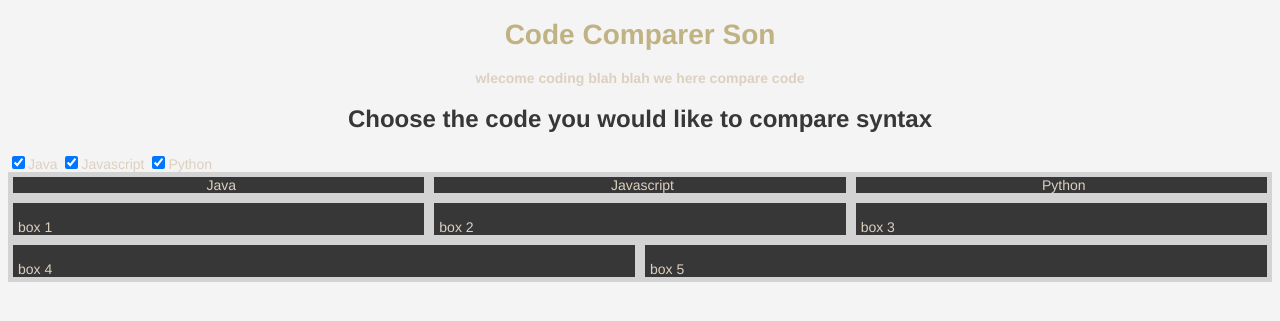
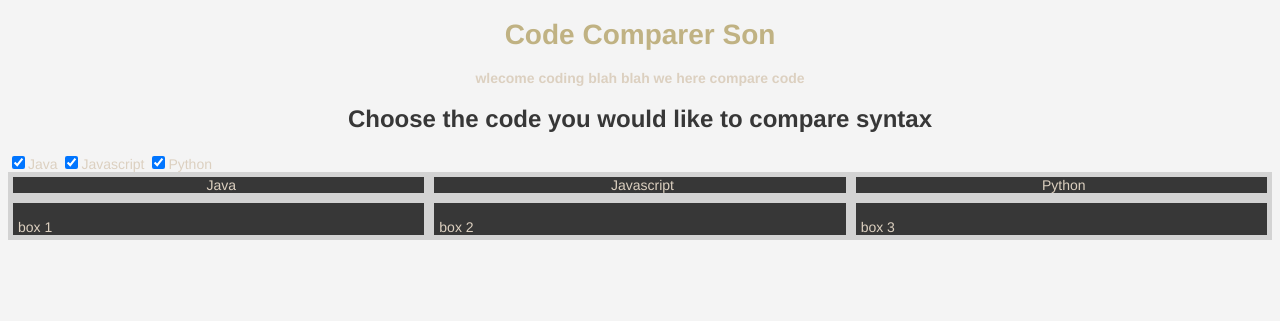
Before and after one commit to ghtie/code-comparer, a Python web app: template templates/index.html in a window 1280 px wide. Shown: the top 321 px of the page. Run offline with Jinja, Linux system fonts and the light colour scheme; the template is opened without the code that fills it, so the values that code supplies are empty; some libraries are stand-ins or nearby versions.

Commit message:
semi-fixed loop

```diff
--- a/main.py
+++ b/main.py
@@ -34,11 +34,13 @@ class MainHandler(webapp2.RequestHandler):
         #Querying entities from datastore
         java_data = TableItem.query(TableItem.language == 'Java').fetch(limit=100)
         java_list = []
-        for third_item in java_data[::3]:
+
+        for i in range(0, len(java_data)-3, 3):
             mini_list = []
-            for j in range(0,3):
+            for j in range(i,i+3):
                 mini_list.append(java_data[j].syntax)
             java_list.append(mini_list)
+
 
 
 
--- a/templates/index.html
+++ b/templates/index.html
@@ -42,16 +42,6 @@
         </div>
     </div>
 
-<div class="flex-container" id="testappend">
-  <div class="j-col">
-    <br>
-    box 4
-  </div>
-<div class="js-col">
-  <br>
-  box 5
-</div>
-
         {% for mini_list in java_items %}
         <div class="flex-container">
             <div class="j-col" >
```
Also changed, not shown: 1 other file. Lines whose indentation alone changed are shown as unchanged.
